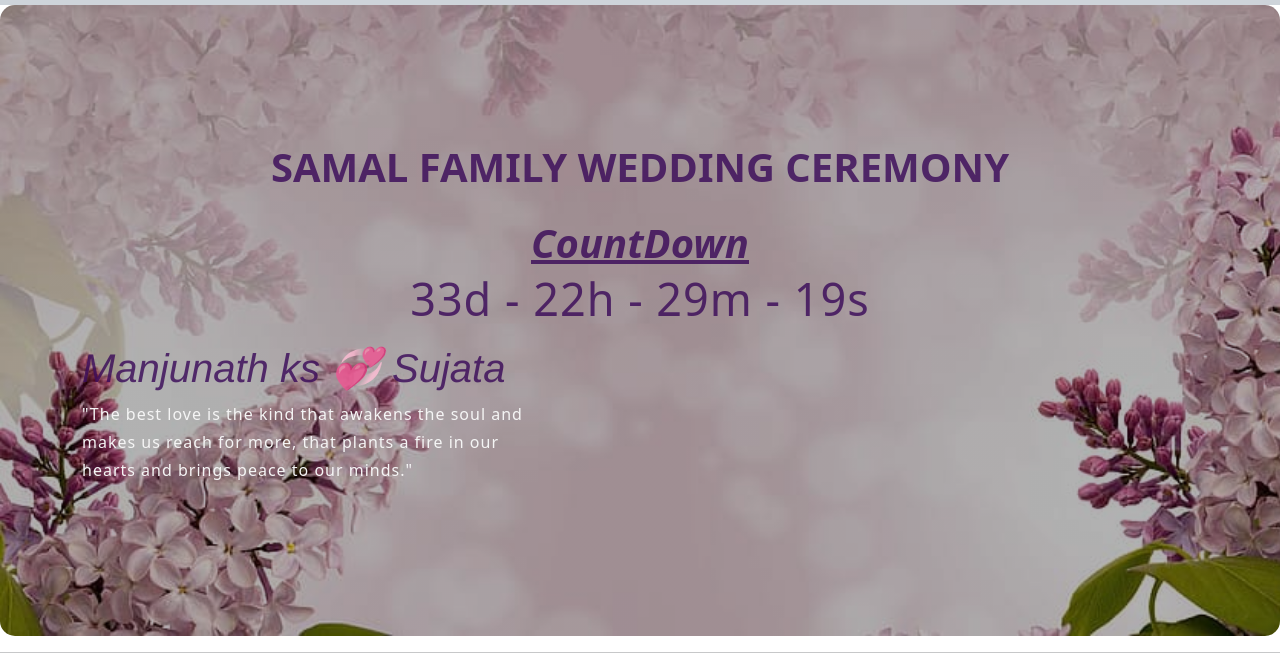
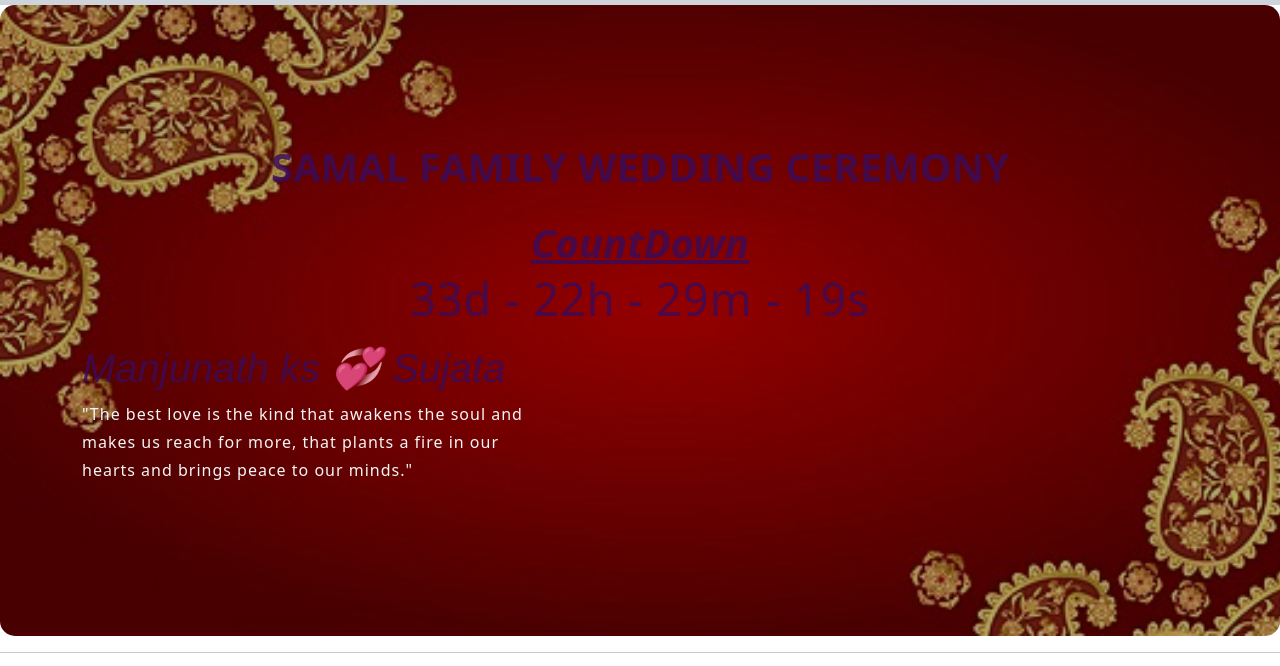
Before and after one commit to sureshks116/manju-weds-sujata, a plain HTML site: page index.html in a window 1280 px wide. Shown: the part 111-777 px from the top of the page. Drawn offline with nearby package versions, Linux system fonts and the light colour scheme.

Commit message:
Update style.css

```diff
--- a/style/style.css
+++ b/style/style.css
@@ -178,7 +178,7 @@ h2 {
     width: 100%;
     /* background-image:; */
         /* background-image:linear-gradient(rgba(121, 107, 107, 0.1),rgba(220, 213, 213, 0.1)),  url('/images/banner/img\ 2.jpg') no-repeat center; */
-        background-image:linear-gradient(rgba(0,0,0,0.3),rgba(0,0,0,0.3)), url("/images/banner/nature-flower-flora-season.jpg");
+        background-image:linear-gradient(rgba(0,0,0,0.3),rgba(0,0,0,0.3)), url("/images/banner/banner1.jpg");
     background-repeat: no-repeat;
 padding: 8rem;
     background-size: cover;
```
